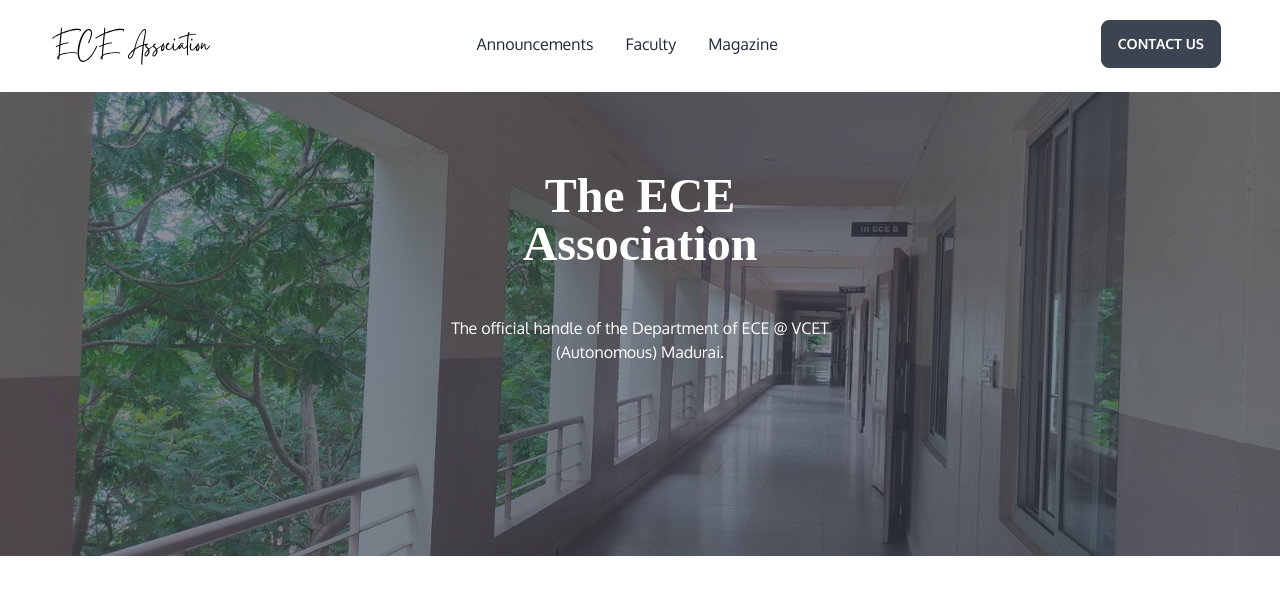
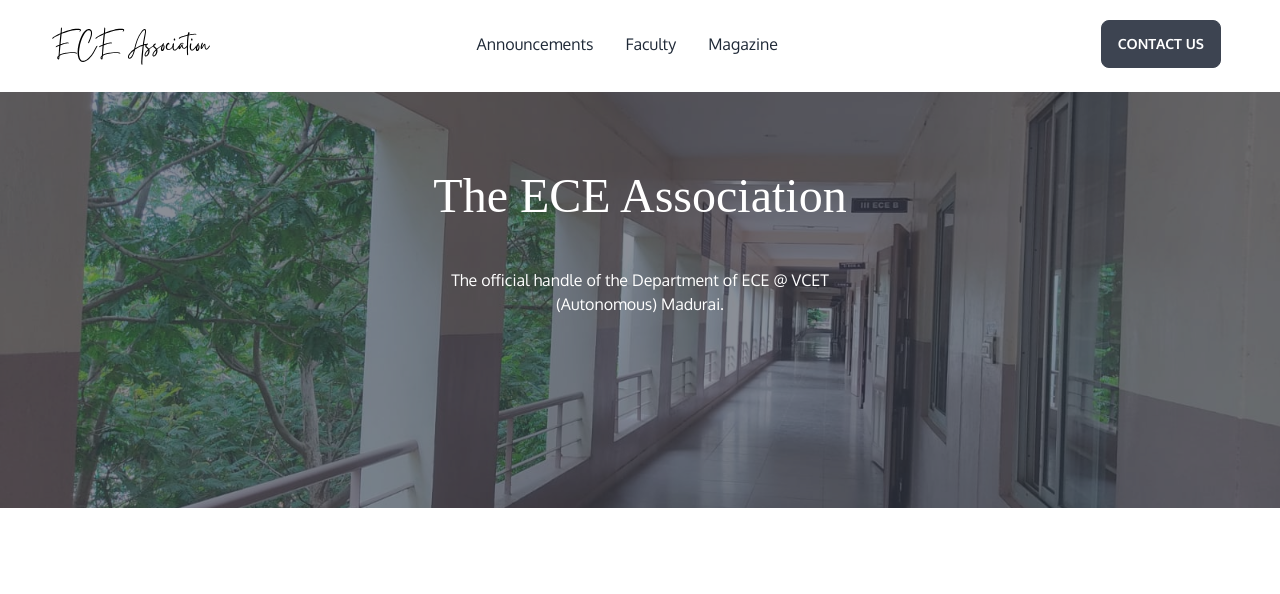
Before and after one commit to vceteceassociation/ece-site, a Next.js app: page / in a window 1280 px wide. Shown: the top 594 px of the page. Built offline with nearby package versions, Linux system fonts and the light colour scheme; a web font is replaced by a local one.

Commit message:
Font weight change

```diff
--- a/components/Hero.tsx
+++ b/components/Hero.tsx
@@ -4,7 +4,7 @@
       <div className="hero-overlay bg-opacity-60" />
       <div className="hero-content text-center text-neutral-content max-w-md">
         <div className="max-w-md flex flex-col justify-evenly gap-y-6 my-8 md:gap-y-12 md:my-16">
-          <h1 className="text-3xl sm:text-5xl font-bold font-head">
+          <h1 className="text-3xl sm:text-5xl font-head">
             The ECE Association
           </h1>
           <p className="h-20 sm:h-40 font-body">
```
